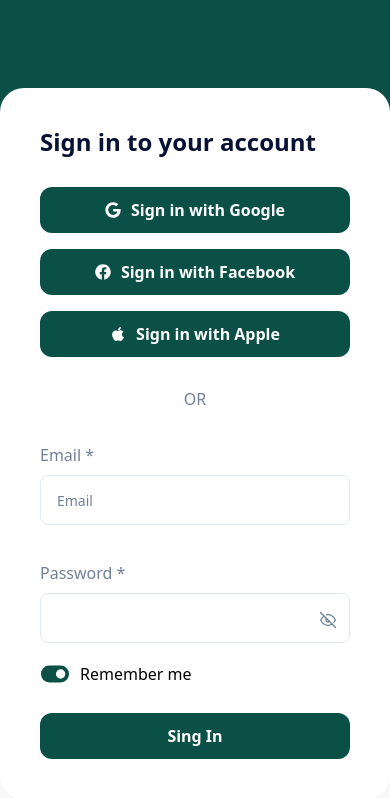
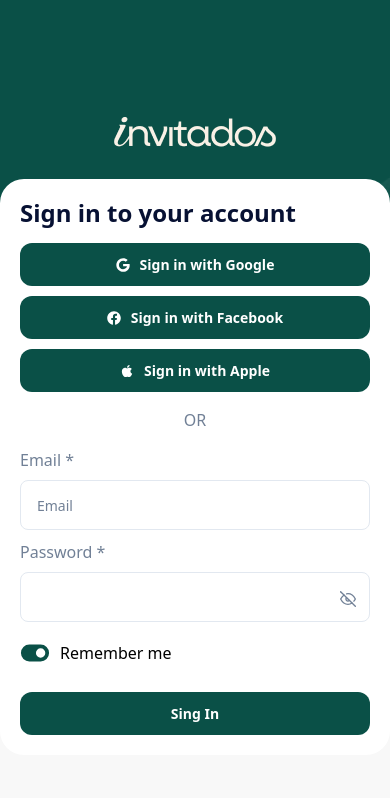
Before and after one commit to mahfuzurrah/invitados-dashboard, a React (Create React App) app: page / in a window 390 px wide. Shown: the top 798 px of the page. Built offline with nearby package versions, Linux system fonts and the light colour scheme.

Commit message:
Fix Sign In page css

```diff
--- a/src/index.css
+++ b/src/index.css
@@ -203,7 +203,7 @@
   align-items: center;
   justify-content: center;
   flex-direction: column;
-  height: 85vh;
+  height: 100vh;
   gap: 120px;
   max-width: 850px;
   margin: auto;
@@ -351,10 +351,39 @@
   .from_area .btn_group {
     flex-wrap: wrap;
   }
+
+  .sign_in_area {
+    height: 100vh !important;
+    gap: 20px;
+  }
+
+  .sign_in_area img {
+    margin-top: 20px;
+    position: sticky;
+    top: 0;
+  }
 }
 
 @media screen and (max-width: 500px) {
   .time h1 {
     font-size: 20px;
   }
+
+  .sign_in_area .btn {
+    font-size: 14px;
+  }
+
+  .from_area {
+    padding: 20px;
+  }
+  .from_area .input_group {
+    gap: 10px;
+  }
+  .from_area .input_group .mt-3 {
+    margin-top: 0 !important;
+  }
+  .from_area .btn_group {
+    margin: 16px 0;
+    gap: 10px;
+  }
 }
```
